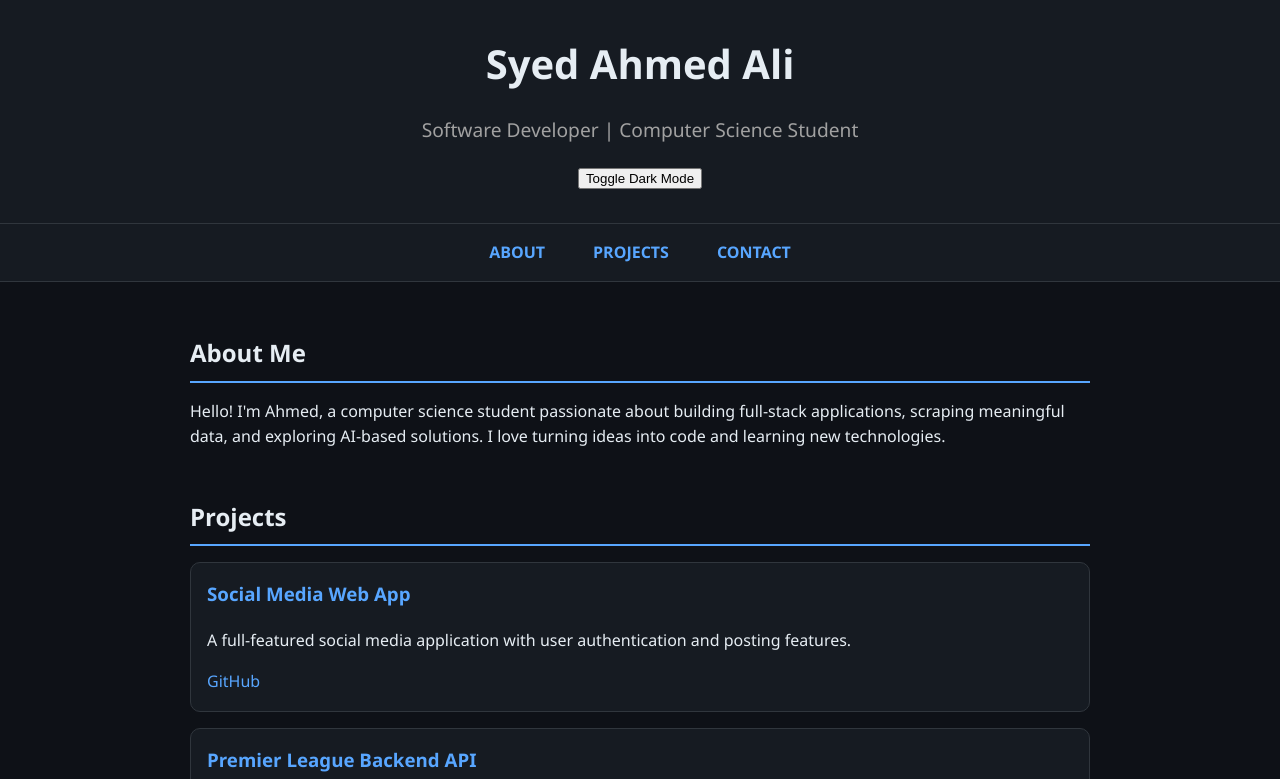
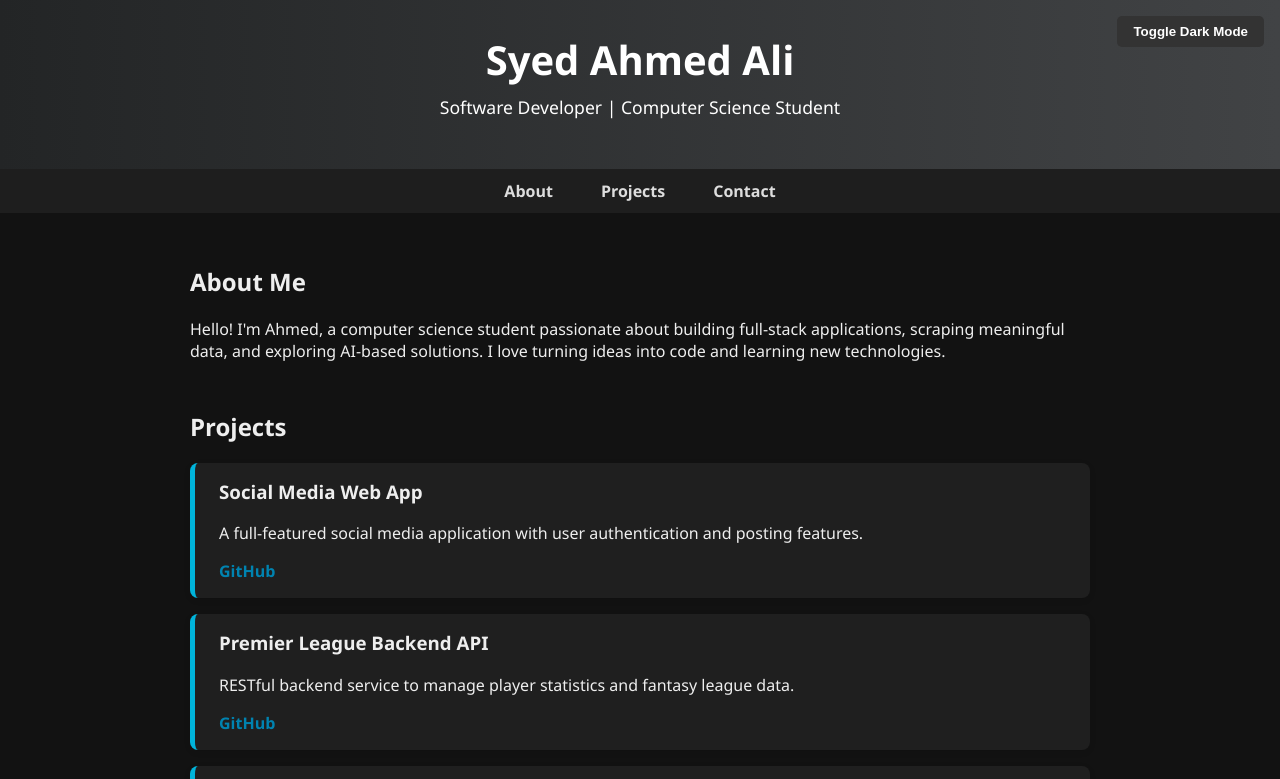
Before and after one commit to Ahmed0754/Portfolio, a plain HTML site: page index.html in a window 1280 px wide. Both pictures are taken after a click on the button "Toggle Dark Mode". Shown: the top 779 px of the page. Drawn offline with Linux system fonts and the light colour scheme.

Commit message:
Update style.css

```diff
--- a/style.css
+++ b/style.css
@@ -1,105 +1,132 @@
-/* Global Styles */
-:root {
-  --bg: #0e1117;
-  --text: #e6edf3;
-  --accent: #58a6ff;
-  --card-bg: #161b22;
-  --nav-bg: #161b22;
-  --border: #30363d;
-}
-
+/* General Styles */
 body {
   margin: 0;
   font-family: 'Segoe UI', sans-serif;
-  background-color: var(--bg);
-  color: var(--text);
-  line-height: 1.6;
+  background-color: #f4f4f4;
+  color: #333;
+  transition: background-color 0.3s, color 0.3s;
 }
 
-a {
-  color: var(--accent);
-  text-decoration: none;
-}
-
-a:hover {
-  text-decoration: underline;
-}
-
-/* Header */
 header {
   text-align: center;
-  padding: 2rem 1rem;
-  background-color: var(--card-bg);
-  border-bottom: 1px solid var(--border);
+  padding: 2rem;
+  background: linear-gradient(to right, #00b4db, #0083b0);
+  color: white;
+  position: relative;
 }
 
 header h1 {
+  margin: 0;
   font-size: 2.5rem;
-  margin: 0;
 }
 
 header p {
-  font-size: 1.2rem;
-  color: #a1a1a1;
+  font-size: 1.1rem;
+  margin-top: 0.5rem;
 }
 
-/* Navigation */
+#darkModeToggle {
+  position: absolute;
+  top: 1rem;
+  right: 1rem;
+  padding: 0.5rem 1rem;
+  border: none;
+  background: white;
+  color: #0083b0;
+  border-radius: 5px;
+  cursor: pointer;
+  font-weight: bold;
+}
+
 nav {
   display: flex;
   justify-content: center;
-  background-color: var(--nav-bg);
-  padding: 1rem;
-  border-bottom: 1px solid var(--border);
+  background-color: #333;
+  padding: 0.7rem;
 }
 
 nav a {
+  color: white;
+  text-decoration: none;
   margin: 0 1.5rem;
   font-weight: bold;
-  text-transform: uppercase;
+  transition: color 0.3s;
 }
 
-/* Sections */
+nav a:hover {
+  color: #00b4db;
+}
+
 main {
   padding: 2rem;
   max-width: 900px;
-  margin: 0 auto;
+  margin: auto;
 }
 
 section {
   margin-bottom: 3rem;
 }
 
-h2 {
-  border-bottom: 2px solid var(--accent);
-  padding-bottom: 0.5rem;
-  margin-bottom: 1rem;
-}
-
-/* Projects */
 .project {
-  background-color: var(--card-bg);
-  padding: 1rem;
-  margin-bottom: 1rem;
-  border: 1px solid var(--border);
-  border-radius: 10px;
+  background-color: #ffffff;
+  padding: 1rem 1.5rem;
+  margin: 1rem 0;
+  border-left: 5px solid #00b4db;
+  border-radius: 8px;
+  box-shadow: 0 2px 6px rgba(0,0,0,0.1);
 }
 
 .project h3 {
   margin-top: 0;
-  color: var(--accent);
 }
 
-/* Contact */
-#contact a {
-  margin-right: 1rem;
+.project a {
+  color: #0083b0;
+  text-decoration: none;
   font-weight: bold;
 }
 
-/* Footer */
 footer {
   text-align: center;
-  padding: 1.5rem;
-  background-color: var(--card-bg);
-  border-top: 1px solid var(--border);
-  color: #888;
+  padding: 1rem;
+  background-color: #333;
+  color: white;
 }
+
+/* Dark Mode */
+body.dark {
+  background-color: #121212;
+  color: #eee;
+}
+
+body.dark header {
+  background: linear-gradient(to right, #232526, #414345);
+  color: white;
+}
+
+body.dark nav {
+  background-color: #1e1e1e;
+}
+
+body.dark nav a {
+  color: #ddd;
+}
+
+body.dark nav a:hover {
+  color: #00b4db;
+}
+
+body.dark .project {
+  background-color: #1f1f1f;
+  color: #eee;
+  border-left: 5px solid #00b4db;
+}
+
+body.dark footer {
+  background-color: #1e1e1e;
+}
+
+body.dark #darkModeToggle {
+  background: #333;
+  color: white;
+}
```
